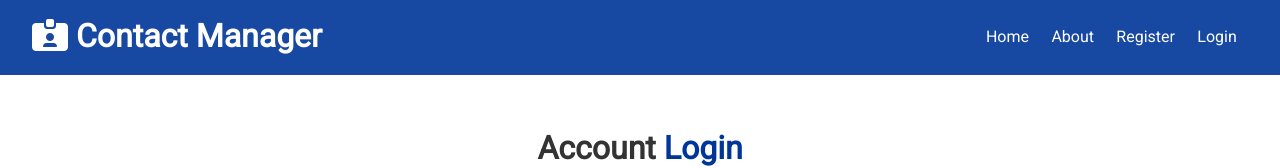
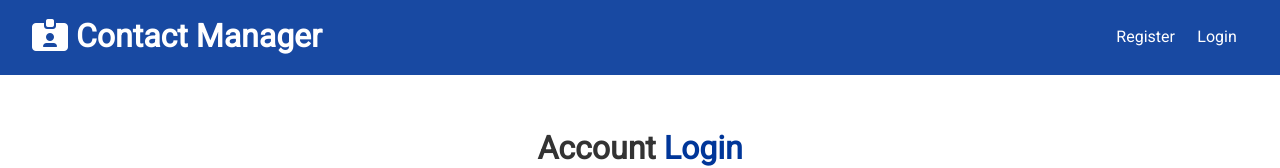
Before and after one commit to barestu/react-contact-manager, a React (Create React App) app in the folder client/: page /login in a window 1280 px wide. Shown: the top 168 px of the page. Built offline with nearby package versions, Linux system fonts and the light colour scheme; the HTML template or start-up script is replaced by a standard one.

Commit message:
Add logout function

```diff
--- a/client/src/components/layout/Navbar.jsx
+++ b/client/src/components/layout/Navbar.jsx
@@ -1,26 +1,44 @@
-import React from 'react';
+import React, { Fragment, useContext } from 'react';
 import PropTypes from 'prop-types';
 import { Link } from 'react-router-dom';
+import AuthContext from '../../context/auth/authContext';
 
 const Navbar = ({ title, icon }) => {
+  const { isAuthenticated, logout, user } = useContext(AuthContext);
+
+  const onLogout = () => {
+    logout();
+  };
+
+  const authLinks = (
+    <Fragment>
+      <li>Hello {user && user.name}</li>
+      <li>
+        <a href="#!" onClick={onLogout}>
+          <i className="fas fa-sign-out-alt" /> <span className="hide-sm">Logout</span>
+        </a>
+      </li>
+    </Fragment>
+  );
+
+  const guestLinks = (
+    <Fragment>
+      <li>
+        <Link to="/register">Register</Link>
+      </li>
+      <li>
+        <Link to="/login">Login</Link>
+      </li>
+    </Fragment>
+  );
+
   return (
     <div className="navbar bg-primary">
       <h1>
         <i className={icon} /> {title}
       </h1>
       <ul>
-        <li>
-          <Link to="/">Home</Link>
-        </li>
-        <li>
-          <Link to="/about">About</Link>
-        </li>
-        <li>
-          <Link to="/register">Register</Link>
-        </li>
-        <li>
-          <Link to="/login">Login</Link>
-        </li>
+        {isAuthenticated ? authLinks : guestLinks}
       </ul>
     </div>
   );
--- a/client/src/context/auth/AuthState.js
+++ b/client/src/context/auth/AuthState.js
@@ -63,7 +63,7 @@
         'Content-Type': 'application/json',
       },
     };
-    console.log('disini');
+
     try {
       const res = await axios.post('/api/auth', formData, config);
 
@@ -75,7 +75,7 @@
     }
   };
 
-  const logout = () => console.log('logout');
+  const logout = () => dispatch({ type: LOGOUT });
 
   const clearErrors = () => dispatch({ type: CLEAR_ERRORS });
 
--- a/client/src/context/auth/authReducers.js
+++ b/client/src/context/auth/authReducers.js
@@ -31,6 +31,7 @@
     case REGISTER_FAIL:
     case LOGIN_FAIL:
     case AUTH_ERROR:
+    case LOGOUT:
       localStorage.removeItem('token');
       return {
         ...state,
```
